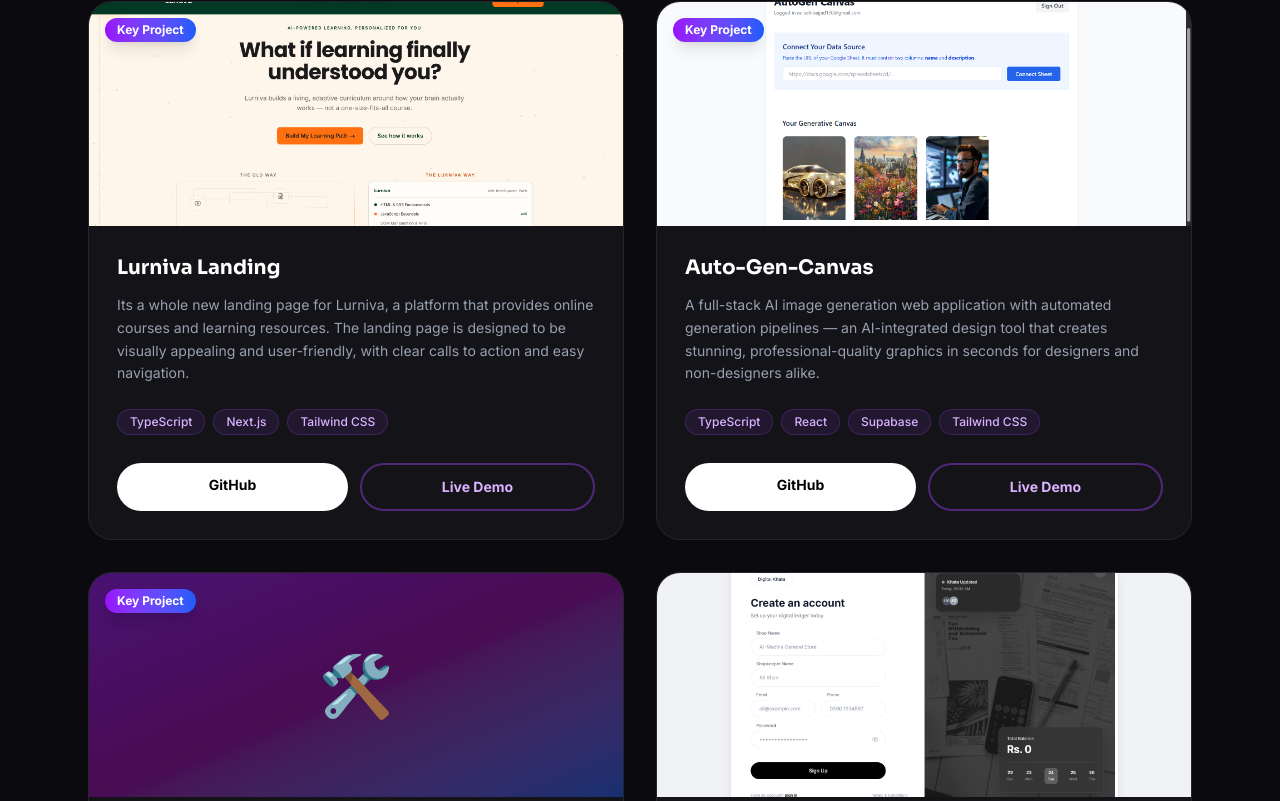
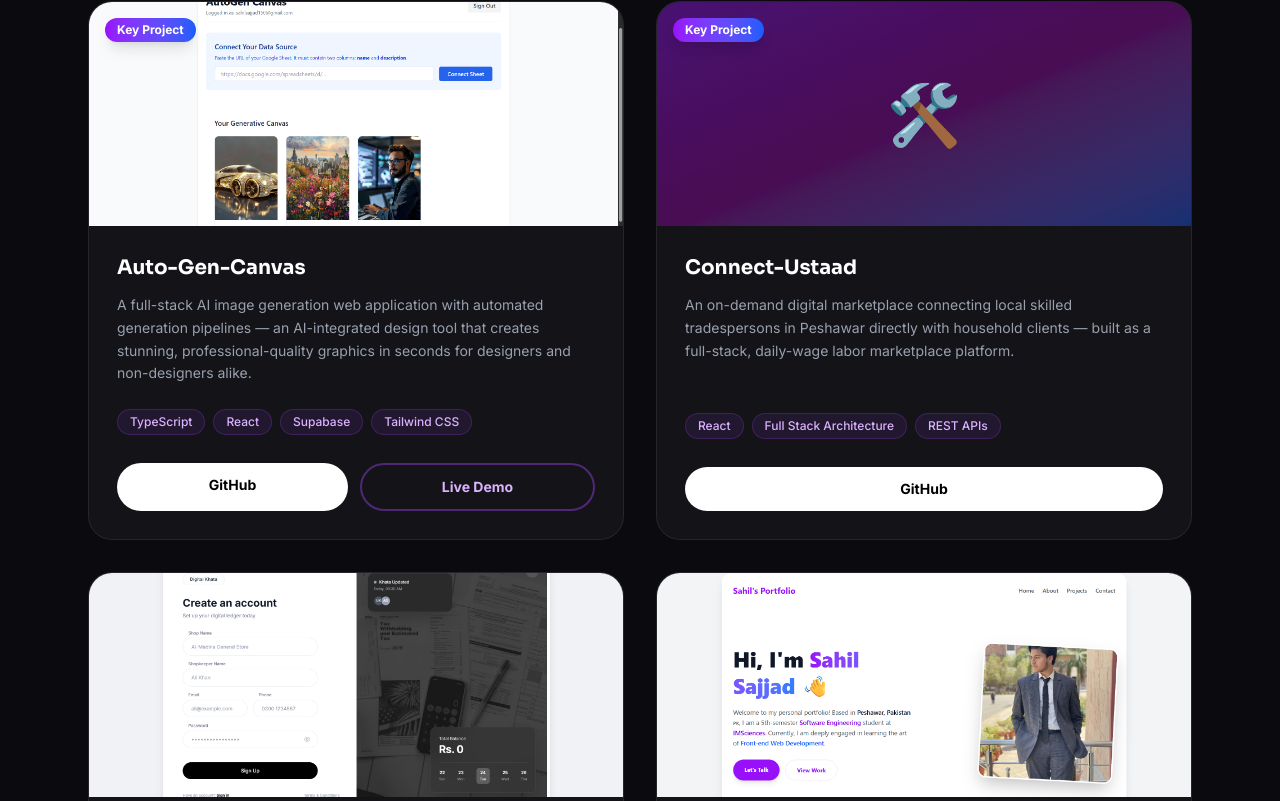
Before and after one commit to SahilSajjadOfficial/PersonalPortfolio, a React (Vite) app: page / in a window 1280 px wide. Shown: the part 3497-4298 px from the top of the page. Built offline with nearby package versions, Linux system fonts and the light colour scheme.

Commit message:
commented

```diff
--- a/src/Projects.jsx
+++ b/src/Projects.jsx
@@ -8,16 +8,16 @@
 
 
 const projects = [
-  {
-    title: 'Lurniva Landing',
-    description:
-      'Its a whole new landing page for Lurniva, a platform that provides online courses and learning resources. The landing page is designed to be visually appealing and user-friendly, with clear calls to action and easy navigation.',
-    tech: ['TypeScript', 'Next.js', 'Tailwind CSS'],
-    githubLink: 'https://github.com/SahilSajjadOfficial/landingpage-lurniva',
-    liveLink: 'https://landingpage-lurniva.vercel.app/',
-    image: LurnivaLanding,
-    featured: true,
-  },
+  // {
+  //   title: 'Lurniva Landing',
+  //   description:
+  //     'Its a whole new landing page for Lurniva, a platform that provides online courses and learning resources. The landing page is designed to be visually appealing and user-friendly, with clear calls to action and easy navigation.',
+  //   tech: ['TypeScript', 'Next.js', 'Tailwind CSS'],
+  //   githubLink: 'https://github.com/SahilSajjadOfficial/landingpage-lurniva',
+  //   liveLink: 'https://landingpage-lurniva.vercel.app/',
+  //   image: LurnivaLanding,
+  //   featured: true,
+  // },
   {
     title: 'Auto-Gen-Canvas',
     description:
```
